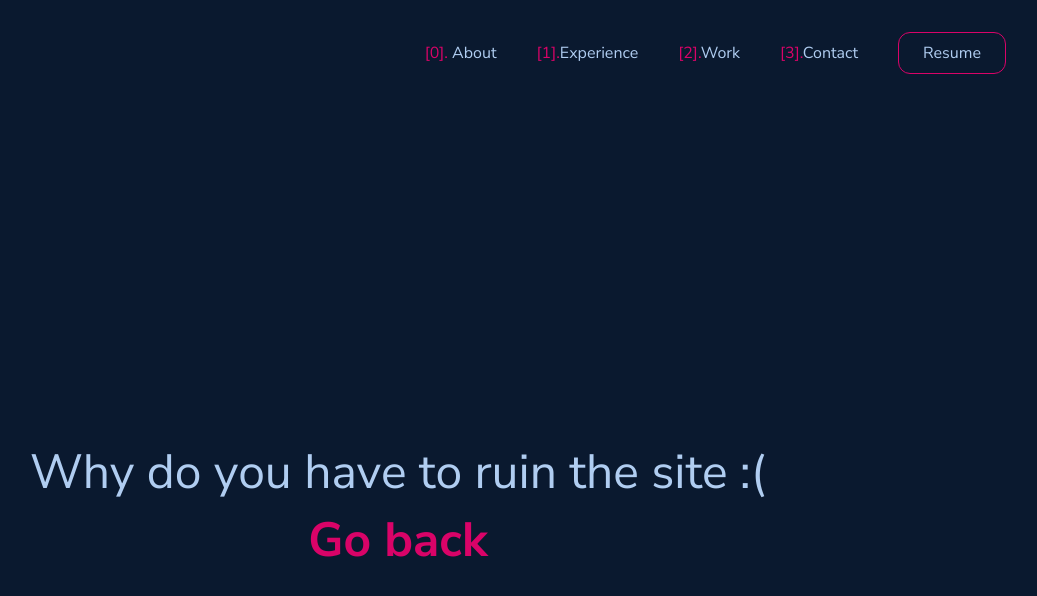
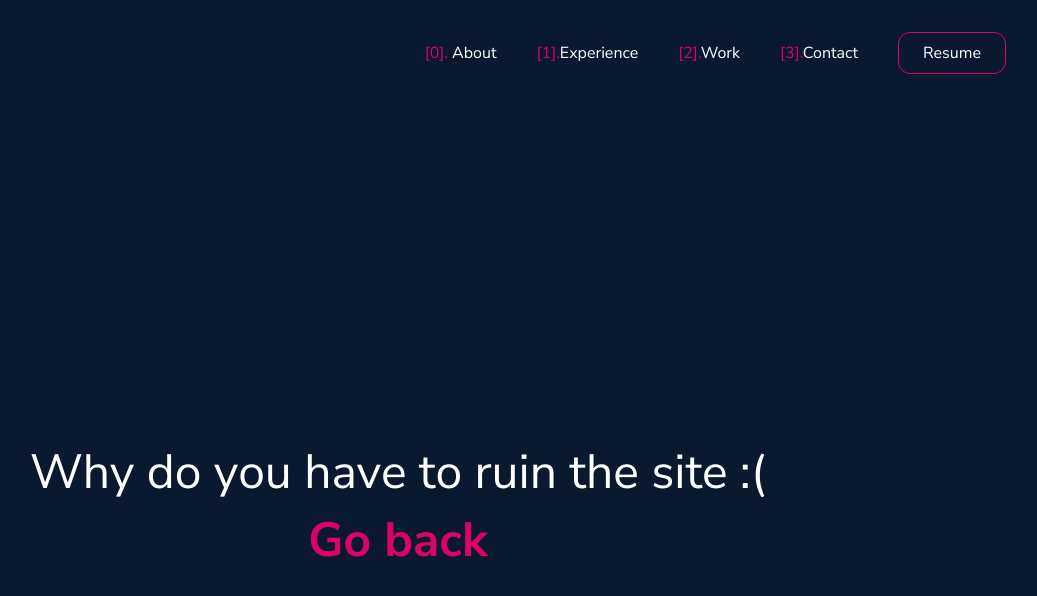
Before and after one commit to xKr9/dev, a React (Vite) app: page / in a window 1280 px wide. Shown: the top 596 px of the page, without its empty margins (242-1279 px from the left). Built offline with nearby package versions, Linux system fonts and the light colour scheme.

Commit message:
updates colouring

```diff
--- a/src/App.tsx
+++ b/src/App.tsx
@@ -6,7 +6,7 @@ import Navbar from "./components/navbar/Navbar";
 
 function App() {
   return (
-    <main className="bg-[#0a192f] text-secondary relative min-h-screen pb-32 font-primary w-full font-default">
+    <main className="bg-[#0a192f] relative min-h-screen pb-32 font-primary w-full font-default text-white">
       <Navbar />
       <Routes>
         <Route path="/dev/" element={<Main />} />
```
